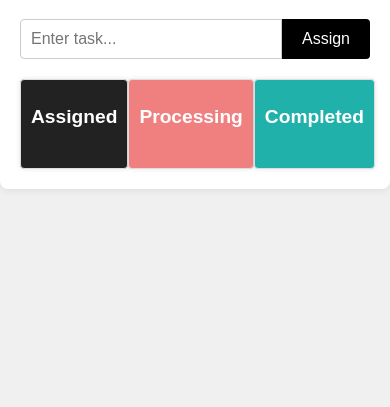
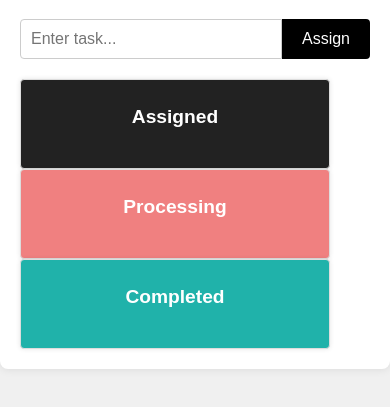
Before and after one commit to dsurajit93/small-apps, a plain HTML site: page draganddrop/task-tracker.html in a window 390 px wide. Shown: the part 101-508 px from the top of the page. Drawn offline with Linux system fonts and the light colour scheme.

Commit message:
Responsive design for task tracker

```diff
--- a/draganddrop/css/style.css
+++ b/draganddrop/css/style.css
@@ -47,10 +47,11 @@ button {
 .status {
     display: flex;
     justify-content: space-between;
+    flex-wrap: wrap;
 }
 
 .status-box {
-    width: 30%;
+    width: 18rem;
     padding: 10px;
     background-color: #f8f9fa;
     border: 1px solid #ddd;
```
